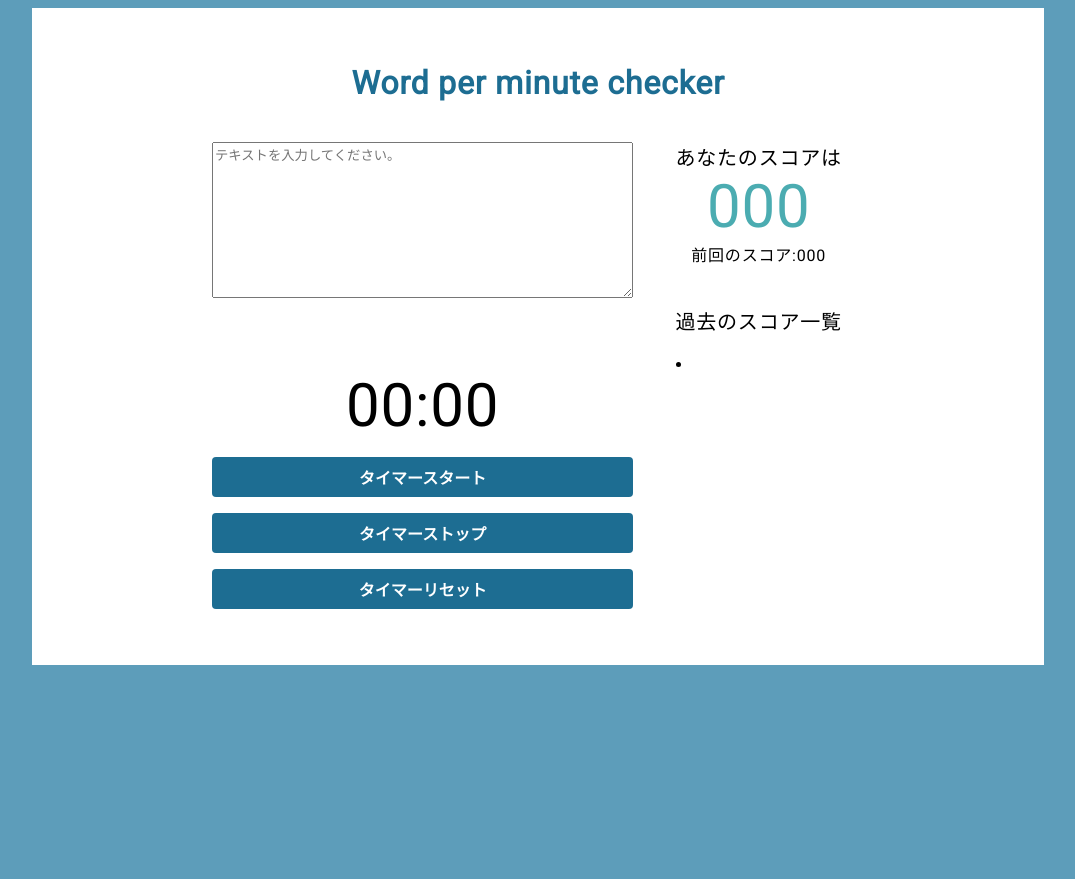
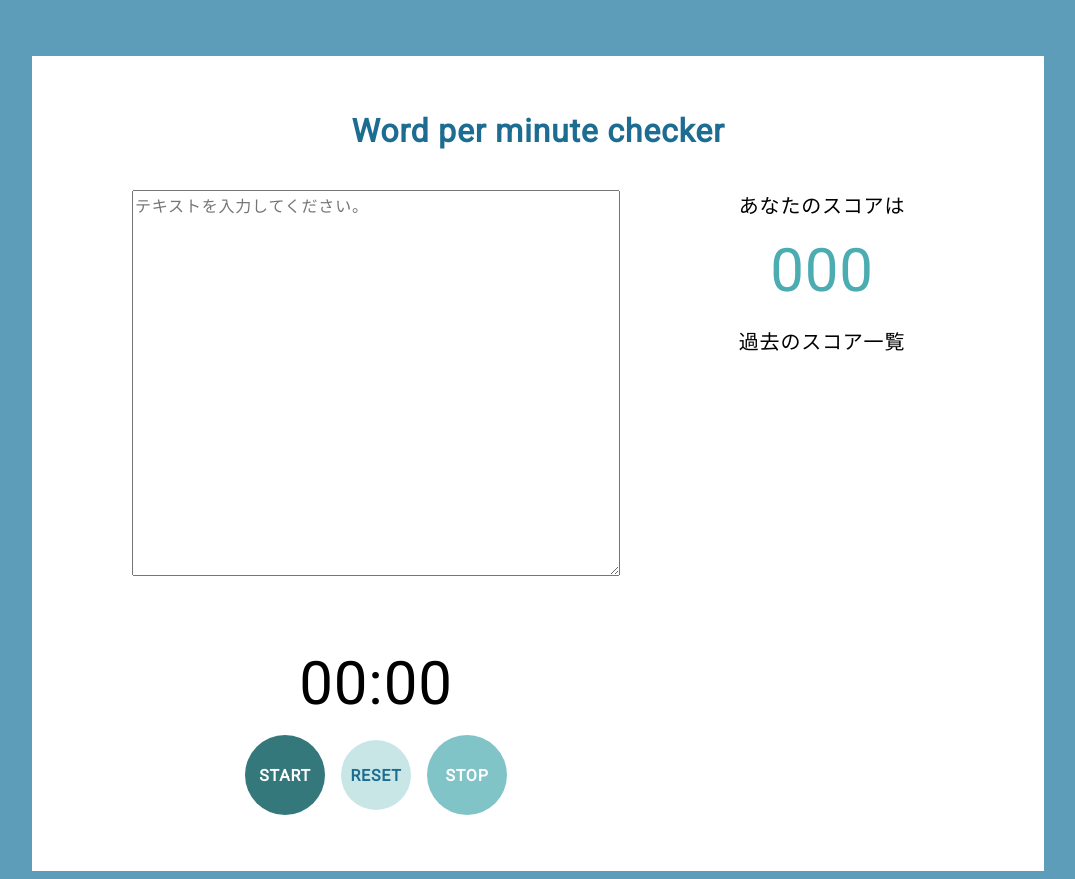
Before and after one commit to sakiyama-333/words-per-minute, a plain HTML site: page index.html in a window 1280 px wide. Shown: the whole page, without its empty margins (102-1177 px from the left). Before the commit the page ends 800 px from the top, so only its background shows below. Drawn offline with Linux system fonts and the light colour scheme.

Commit message:
PCver.のスタイルを変更

```diff
--- a/index.html
+++ b/index.html
@@ -15,22 +15,21 @@
     </header>
     <main>
       <div class="input-area">
-        <textarea name="english-text" id="english-text" cols="30" rows="10" class="input-text-area" placeholder="テキストを入力してください。"></textarea>
+        <textarea name="english-text" id="english-text" cols="50" rows="20" class="input-text-area common-font-style" placeholder="テキストを入力してください。"></textarea>
         <p class="words-count"></p>
         <p class="timer font-size-60">00:00</p>
-        <button id="start-button" class="button-style">タイマースタート</button>
-        <button id="stop-button" class="button-style">タイマーストップ</button>
-        <button id="reset-button" class="button-style">タイマーリセット</button>
+
+        <div class="operation-button">
+          <button id="start-button" class="start-button-style common-font-style">START</button>
+          <button id="reset-button" class="reset-button-style common-font-style">RESET</button>
+          <button id="stop-button" class="stop-button-style common-font-style">STOP</button>
+        </div>
       </div>
       <div class="result-area">
         <p class="font-size-20">あなたのスコアは</p>
         <p class="result-value font-size-60">000</p>
-        <p class="previous-result">
-          前回のスコア:000
-        </p>
         <p class="font-size-20">過去のスコア一覧</p>
         <ul id="parent-ul">
-          <li></li>
         </ul>
       </div>
     </main>
--- a/script.js
+++ b/script.js
@@ -4,7 +4,7 @@
 // 必要なElementを取得
 const wordsCount = document.querySelector(".words-count");
 let getTextarea = document.querySelector("#english-text")
-// let englishTextCount;
+
 //----------------   単語数を調べる   ----------------
 
 getTextarea.addEventListener("input", () => {
@@ -74,7 +74,7 @@ stopBtn.addEventListener("mousedown",() => {
   timeToadd += Date.now() - startTime;
   //----------------   スコアを更新   ----------------
   let timeTaken = parseInt(minutes) * 60 + parseInt(seconds);
-  score = Math.round((englishTextCount / timeTaken) * 60);
+  score = Math.round((getTextarea / timeTaken) * 60);
   // Elementを取得し、書き換える
   resultValue = document.querySelector(".result-value");
   resultValue.textContent = score;
@@ -115,6 +115,7 @@ resetBtn.addEventListener("mousedown",() => {
   storage.item = JSON.stringify(scoreList);
   const parentUl = document.querySelector("#parent-ul");
   const li = document.createElement("li");
+  li.className = "pastScores";
   parentUl.appendChild(li);
   li.innerHTML = `${scoreItem.timeDate} => ${scoreItem.pastScore}`;
 });
--- a/style.scss
+++ b/style.scss
@@ -3,12 +3,14 @@ body {
   font-family: 'Roboto', 'Noto Sans JP', sans-serif;
   letter-spacing: 0.05em;
 }
+
 .bkg-wrapper {
   background-color: #fff;
-  margin: 0 auto;
+  margin: 56px auto 0;
   max-width: 80%;
   padding: 56px 0;
 }
+
 header {
   text-align: center;
   & .service-title {
@@ -17,32 +19,67 @@ header {
     padding-bottom: 40px;
   }
 }
+
 main {
   display: grid;
-  gap: 20px;
+  gap: 80px;
   grid-template-columns: 2fr 1fr;
   margin: 0 auto;
-  max-width: 652px;
+  max-width: 812px;
   text-align: center;
 }
+
 .input-area {
   display: flex;
   flex-direction: column;
 }
+.operation-button {
+  display: flex;
+  justify-content: center;
+  align-items: center;
+  gap: 16px;
+  & .start-button-style {
+    background-color: #34787B;
+    border: 0;
+    border-radius: 50px;
+    color: #fff;
+    font-size: 16px;
+    font-weight: 700;
+    height: 80px;
+    width: 80px;
+    margin-top: 16px;
+  }
 
-.button-style {
-  background-color: #1D6D92;
-  border: 0;
-  border-radius: 4px;
-  color: #fff;
-  font-size: 16px;
-  font-weight: 700;
-  height: 40px;
-  margin-top: 16px;
+  & .reset-button-style {
+    background-color: #C9E6E7;
+    border: 0;
+    border-radius: 50px;
+    color: #1D6D92;
+    font-size: 16px;
+    font-weight: 700;
+    height: 70px;
+    width: 70px;
+    margin-top: 16px;
+  }
+
+  & .stop-button-style {
+    background-color: #81C4C8;
+    border: 0;
+    border-radius: 50px;
+    color: #fff;
+    font-size: 16px;
+    font-weight: 700;
+    height: 80px;
+    width: 80px;
+    margin-top: 16px;
+  }
 }
+
+
 .words-count {
   margin-bottom: 56px;
 }
+
 .result-area {
   p:first-child {
     margin: 0;
@@ -52,10 +89,17 @@ main {
   }
   & .result-value {
     color: #4BACB1;
-    margin: 0 auto;
+    margin: 16px auto 0;
   }
   & .previous-result {
     margin: 0 0 40px;
+  }
+  & #parent-ul {
+    list-style: none;
+    padding: 0;
+    & .pastScores {
+      padding-bottom: 12px;
+    }
   }
 }
 
@@ -68,3 +112,10 @@ main {
 .font-size-20 {
   font-size: 1.25rem;
 }
+
+
+.common-font-style {
+  font-family: inherit;
+  font-size: 16px;
+  letter-spacing: 0.05em;
+}
```
Also changed, not shown: style.css, 1 other file.
